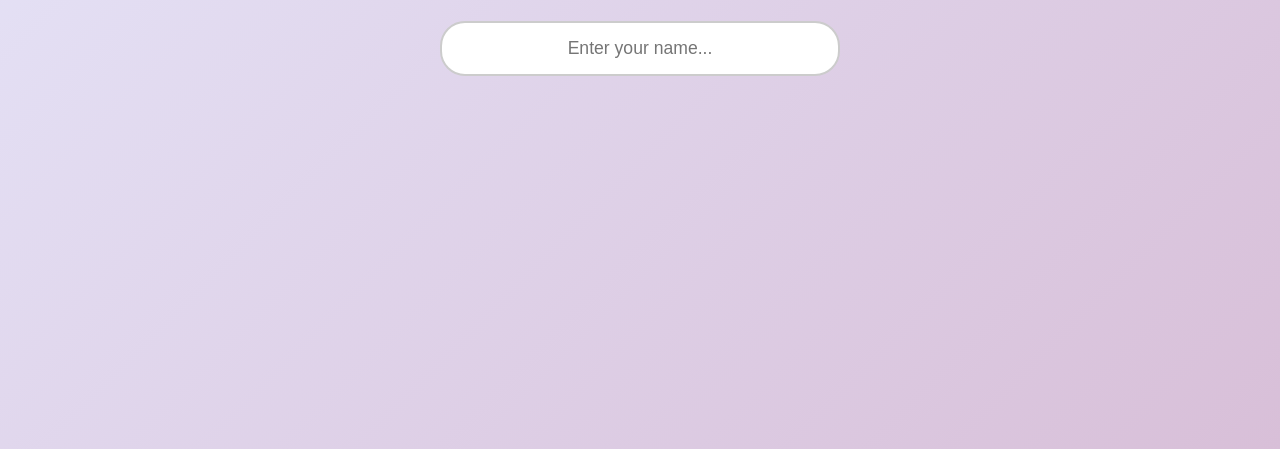
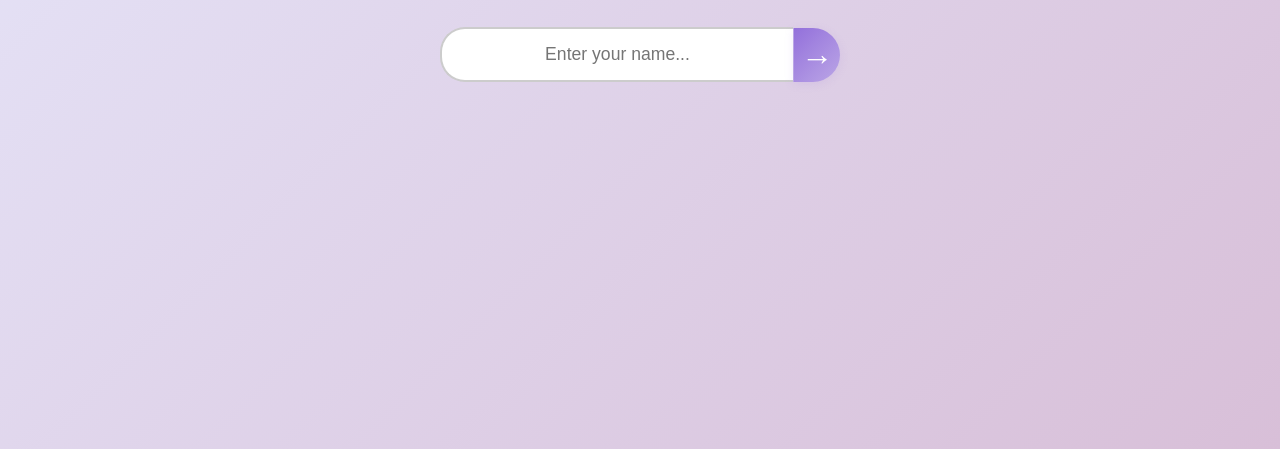
Before and after one commit to sportelance/sam-kat-wedding, a website: page index.html in a window 1280 px wide. Shown: the part 351-800 px from the top of the page. Drawn offline with Linux system fonts and the light colour scheme.

Commit message:
added a submit button

```diff
--- a/app/landing.js
+++ b/app/landing.js
@@ -4,6 +4,10 @@ document.getElementById('nameInput').addEventListener('keypress', function(e) {
     if (e.key === 'Enter') {
         checkGuest();
     }
+});
+
+document.getElementById('landingSubmit').addEventListener('click', function() {
+    checkGuest();
 });
 
 document.getElementById('nameInput').addEventListener('input', function() {
--- a/index.html
+++ b/index.html
@@ -17,7 +17,10 @@
         <div class="landing-container">
             <h1 class="landing-title">Who are you?</h1>
             <p class="landing-subtitle">(just your first name please)</p>
-            <input type="text" id="nameInput" class="name-input" placeholder="Enter your name...">
+            <div class="landing-input-row">
+                <input type="text" id="nameInput" class="name-input" placeholder="Enter your name...">
+                <button id="landingSubmit" class="landing-submit" type="button">&rarr;</button>
+            </div>
             <div id="errorMessage" class="error-message">
                 Either we don't have you on the list or Sam doesn't have your name spelled that way. If you suspect it's the latter, text him to let him know and/or try again with a different spelling.
             </div>
--- a/styles/landing.css
+++ b/styles/landing.css
@@ -58,3 +58,54 @@
 .shake {
     animation: shake 0.5s ease-in-out;
 }
+
+.landing-submit {
+    display: block;
+    margin: 0 auto 18px auto;
+    background: linear-gradient(135deg, #9370db 0%, #bba6e6 100%);
+    color: #fff;
+    border: none;
+    border-radius: 999px;
+    width: 54px;
+    height: 54px;
+    font-size: 2rem;
+    font-weight: bold;
+    box-shadow: 0 2px 10px rgba(147,112,219,0.13);
+    cursor: pointer;
+    transition: background 0.18s, transform 0.13s, box-shadow 0.18s;
+    outline: none;
+    position: relative;
+    top: 0;
+}
+.landing-submit:hover, .landing-submit:focus {
+    background: linear-gradient(135deg, #bba6e6 0%, #9370db 100%);
+    transform: scale(1.08);
+    box-shadow: 0 4px 18px rgba(147,112,219,0.18);
+}
+
+.landing-input-row {
+    display: flex;
+    flex-direction: row;
+    align-items: center;
+    justify-content: center;
+    gap: 0;
+    width: 100%;
+    max-width: 400px;
+    margin: 0 auto 18px auto;
+}
+.landing-input-row .name-input {
+    flex: 1 1 auto;
+    margin-bottom: 0;
+    border-top-right-radius: 0;
+    border-bottom-right-radius: 0;
+    border-right: none;
+}
+.landing-input-row .landing-submit {
+    margin: 0;
+    border-top-left-radius: 0;
+    border-bottom-left-radius: 0;
+    height: 54px;
+    width: 54px;
+    font-size: 2rem;
+    border-left: 1.5px solid #bba6e6;
+}
```
Also changed, not shown: app/photos.html (+0 -3 lines), images/photos10.jpg, images/photos11.jpg, images/photos12.jpg, images/photos13.jpg, images/photos14.jpg (deleted), images/photos15.jpg (deleted), images/photos16.jpg (deleted), images/photos4.jpg, images/photos5.jpg, images/photos6.jpg, 4 other files.
